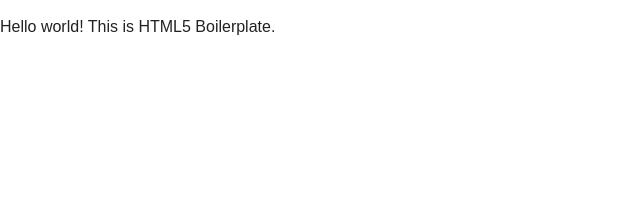
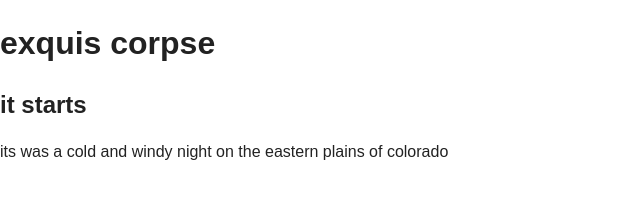
Before and after one commit to soorin1993/corpsey, a plain HTML site: page index.html in a window 1280 px wide. Shown: the whole page, without its empty margins (0-640 px from the left). Drawn offline with nearby package versions, Linux system fonts and the light colour scheme.

Commit message:
added firts paragraph

```diff
--- a/index.html
+++ b/index.html
@@ -20,8 +20,13 @@
         <![endif]-->
 
         <!-- Add your site or application content here -->
-        <p>Hello world! This is HTML5 Boilerplate.</p>
-
+<header>
+    <h1>exquis corpse</h1>
+</header>
+<main>
+        <h2>it starts</h2>
+        <p>its was a cold and windy night on the eastern plains of colorado</p>
+</main>
         <script src="https://code.jquery.com/jquery-3.1.0.min.js"></script>
         <script>window.jQuery || document.write('<script src="js/vendor/jquery-3.1.0.min.js"><\/script>')</script>
         <script src="js/plugins.js"></script>
```
